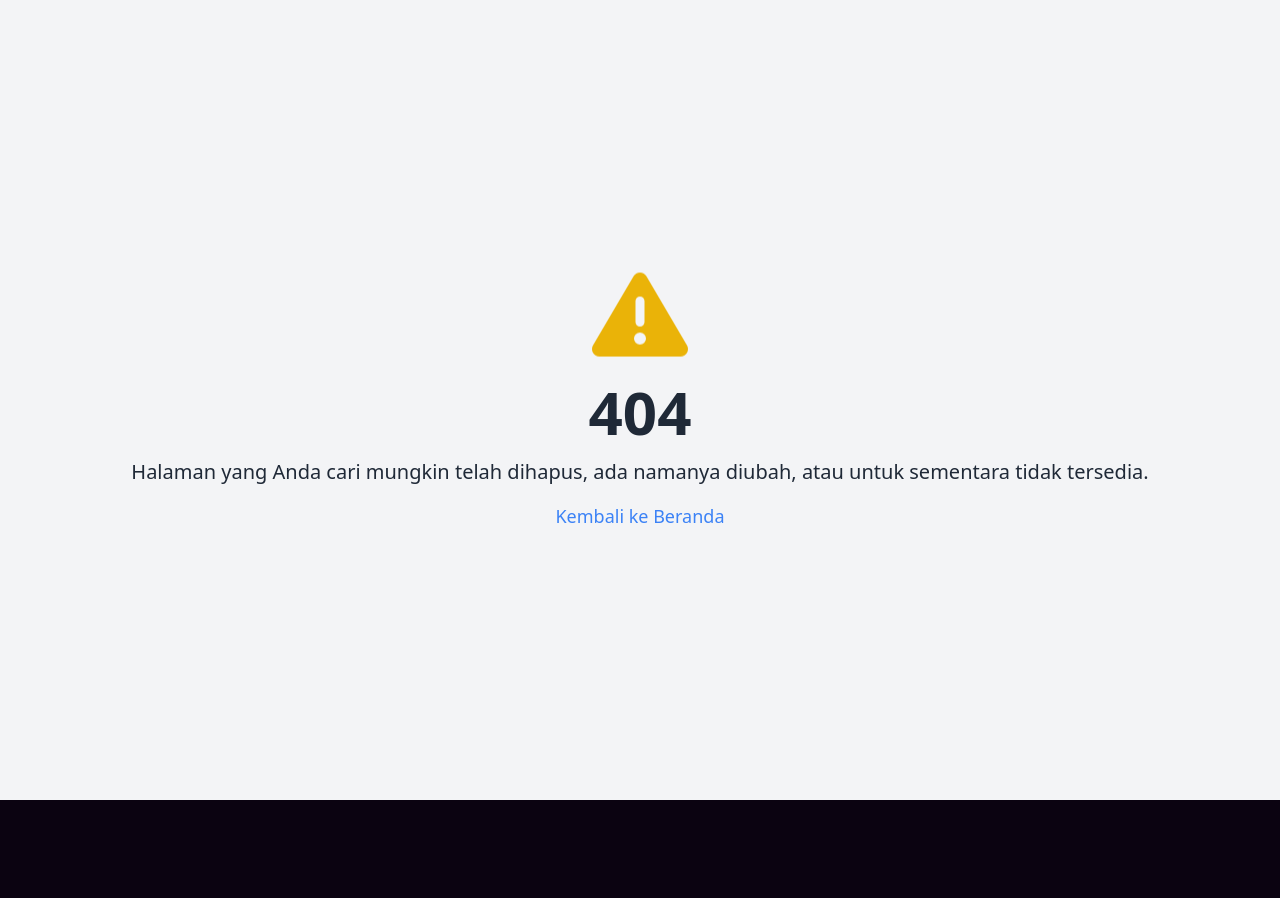
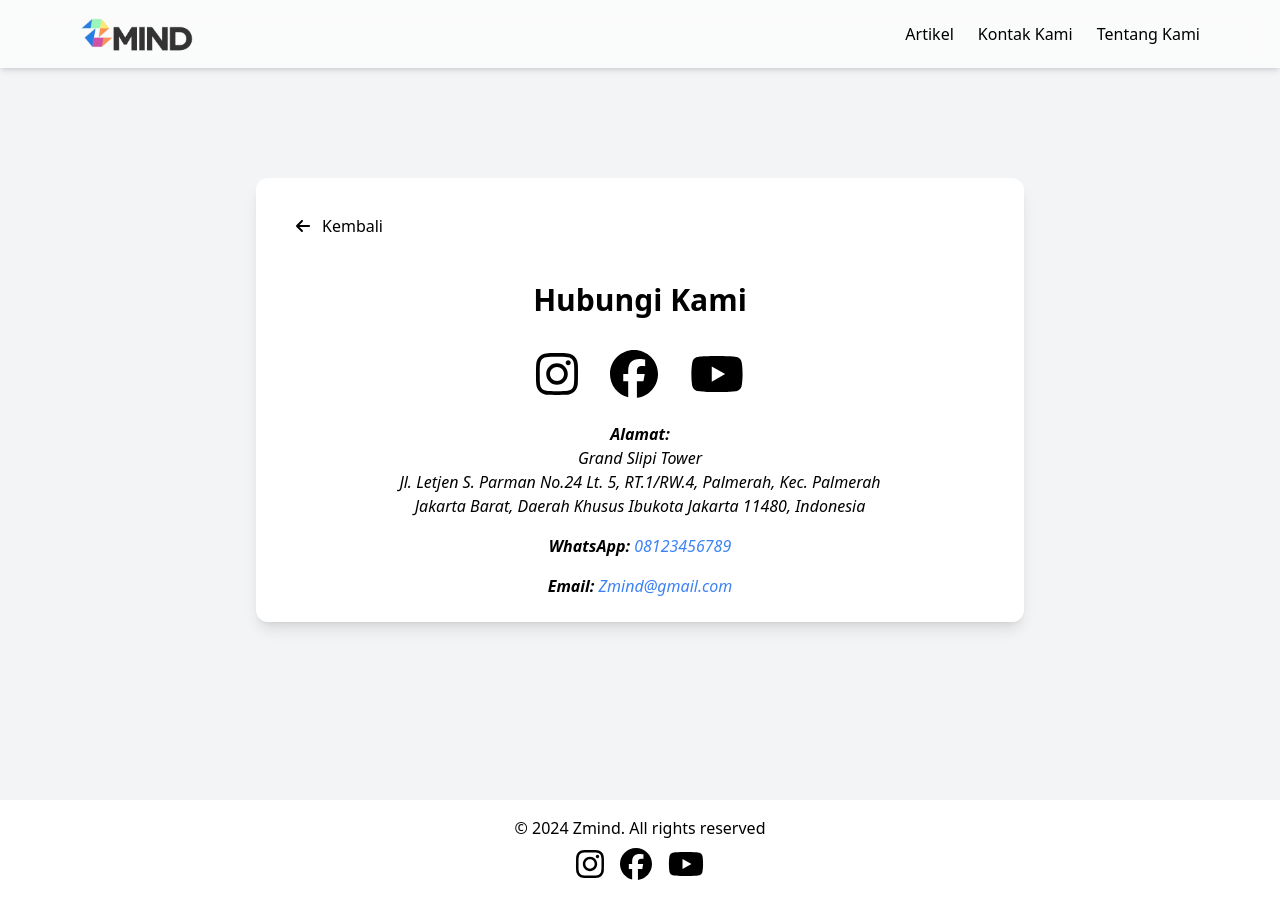
Before and after one commit to Andrysm06/ArticleZmind, a React (Vite) app: page /ContactUs in a window 1280 px wide. Before the commit this address had no page. Before the commit the page ends 800 px from the top, so only its background shows below. Built offline with nearby package versions, Linux system fonts and the light colour scheme.

Commit message:
update contactUs,route

```diff
--- a/src/Route.jsx
+++ b/src/Route.jsx
@@ -15,6 +15,7 @@ import Artikel10 from "./Page/Artikel/Artikel10";
 
 import Home from "./Page/Home";
 import TentangKami from "./components/Zmind";
+import ContactUs from "./components/ContactUs";
 
 const router = createBrowserRouter([
   {
@@ -69,6 +70,10 @@ const router = createBrowserRouter([
     path: "Zmind",
     element: <TentangKami />,
   },
+  {
+    path: "ContactUs",
+    element: <ContactUs />,
+  },
 ]);
 
 function Route() {
--- /dev/null
+++ b/src/components/ContactUs.jsx
@@ -0,0 +1,102 @@
+import React from "react";
+import Navbar from "./Navbar";
+import Footer from "./Footer";
+import { FontAwesomeIcon } from "@fortawesome/react-fontawesome";
+import {
+  faInstagram,
+  faFacebook,
+  faYoutube,
+} from "@fortawesome/free-brands-svg-icons";
+import { faArrowLeft } from "@fortawesome/free-solid-svg-icons";
+const ContactUs = () => {
+  return (
+    <div>
+      <Navbar />
+      <div className="flex justify-center items-center min-h-screen py-12 bg-gray-100">
+        <div className="w-full max-w-3xl p-6 bg-white shadow-lg rounded-xl">
+          <button
+            onClick={() => {
+              console.log("Back button clicked");
+              window.history.back();
+            }}
+            className="flex items-center text-black px-4 py-3 rounded-md hover:text-gray-600 transition duration-300 mb-6 sm:mb-8 cursor-pointer focus:outline-none focus:ring-2 focus:ring-blue-500"
+            aria-label="Go back"
+          >
+            <FontAwesomeIcon icon={faArrowLeft} className="mr-3" />
+            Kembali
+          </button>
+
+          <h1 className="text-3xl font-semibold text-center mb-8">
+            Hubungi Kami
+          </h1>
+
+          <div className="flex justify-center space-x-8 mb-6">
+            <a
+              href="https://www.instagram.com/aliffa.ds/"
+              target="_blank"
+              rel="noopener noreferrer"
+              className="hover:underline"
+              aria-label="Instagram"
+            >
+              <FontAwesomeIcon icon={faInstagram} size="3x" />
+            </a>
+            <a
+              href="https://www.facebook.com"
+              target="_blank"
+              rel="noopener noreferrer"
+              className="hover:underline"
+              aria-label="Facebook"
+            >
+              <FontAwesomeIcon icon={faFacebook} size="3x" />
+            </a>
+            <a
+              href="https://www.youtube.com"
+              target="_blank"
+              rel="noopener noreferrer"
+              className="hover:underline"
+              aria-label="YouTube"
+            >
+              <FontAwesomeIcon icon={faYoutube} size="3x" />
+            </a>
+          </div>
+
+          <address className="text-center">
+            <p className="mb-4">
+              <strong>Alamat:</strong>
+              <br />
+              Grand Slipi Tower <br />
+              Jl. Letjen S. Parman No.24 Lt. 5, RT.1/RW.4, Palmerah, Kec.
+              Palmerah <br />
+              Jakarta Barat, Daerah Khusus Ibukota Jakarta 11480, Indonesia
+            </p>
+
+            <p className="mb-4">
+              <strong>WhatsApp:</strong>{" "}
+              <a
+                href="https://wa.me/08123456789"
+                className="text-blue-500 hover:underline"
+                aria-label="WhatsApp contact"
+              >
+                08123456789
+              </a>
+            </p>
+
+            <p>
+              <strong>Email:</strong>{" "}
+              <a
+                href="mailto:Zmind@gmail.com"
+                className="text-blue-500 hover:underline"
+                aria-label="Email contact"
+              >
+                Zmind@gmail.com
+              </a>
+            </p>
+          </address>
+        </div>
+      </div>
+      <Footer />
+    </div>
+  );
+};
+
+export default ContactUs;
--- a/src/components/Navbar.jsx
+++ b/src/components/Navbar.jsx
@@ -1,6 +1,6 @@
 import React, { useState } from "react";
 import Zminds from "../../public/image/ZmindLogo.png";
-import { useNavigate, Link } from "react-router-dom";
+import { useNavigate, Link } from "react-router-dom"; // Import Link correctly
 import { FontAwesomeIcon } from "@fortawesome/react-fontawesome";
 import { faBars, faTimes } from "@fortawesome/free-solid-svg-icons"; // Import faTimes
 
@@ -39,18 +39,18 @@ const Navbar = () => {
         </div>
 
         <div className="hidden md:flex space-x-6">
-          <a
-            href="/"
+          <Link
+            to="/"
             className="text-black hover:text-gray-600 transition duration-300 hover:scale-105"
           >
             Artikel
-          </a>
-          <a
-            href="#projects"
+          </Link>
+          <Link
+            to="/ContactUs"
             className="text-black hover:text-gray-600 transition duration-300 hover:scale-105"
           >
             Kontak Kami
-          </a>
+          </Link>
           <Link
             to="/Zmind"
             className="text-black hover:text-gray-600 transition duration-300 hover:scale-105"
@@ -62,20 +62,20 @@ const Navbar = () => {
 
       {isMenuOpen && (
         <div className="md:hidden flex flex-col space-y-4 mt-4 px-4 py-2 bg-white shadow-md rounded-lg">
-          <a
-            href="/"
+          <Link
+            to="/"
             className="text-black hover:text-gray-600 transition duration-300 hover:scale-105"
             onClick={() => setIsMenuOpen(false)}
           >
             Artikel
-          </a>
-          <a
-            href="#projects"
+          </Link>
+          <Link
+            to="/ContactUs"
             className="text-black hover:text-gray-600 transition duration-300 hover:scale-105"
             onClick={() => setIsMenuOpen(false)}
           >
             Kontak Kami
-          </a>
+          </Link>
           <Link
             to="/Zmind"
             className="text-black hover:text-gray-600 transition duration-300 hover:scale-105"
```
